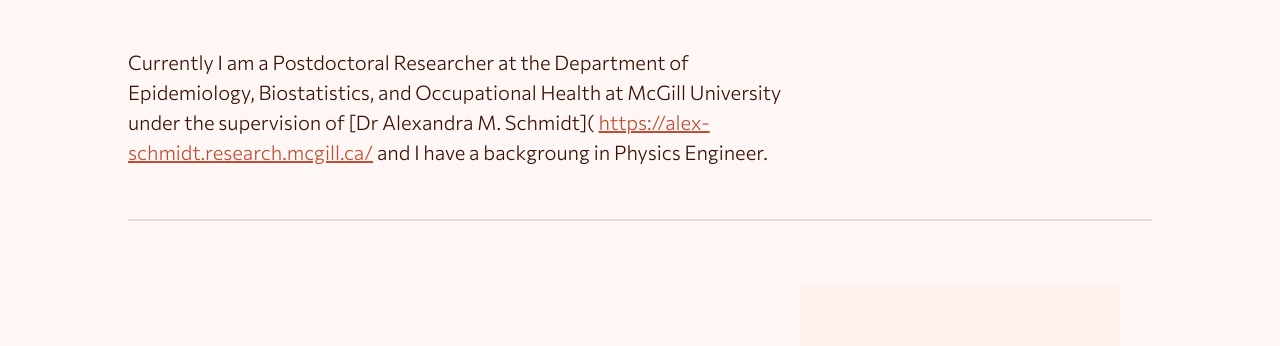
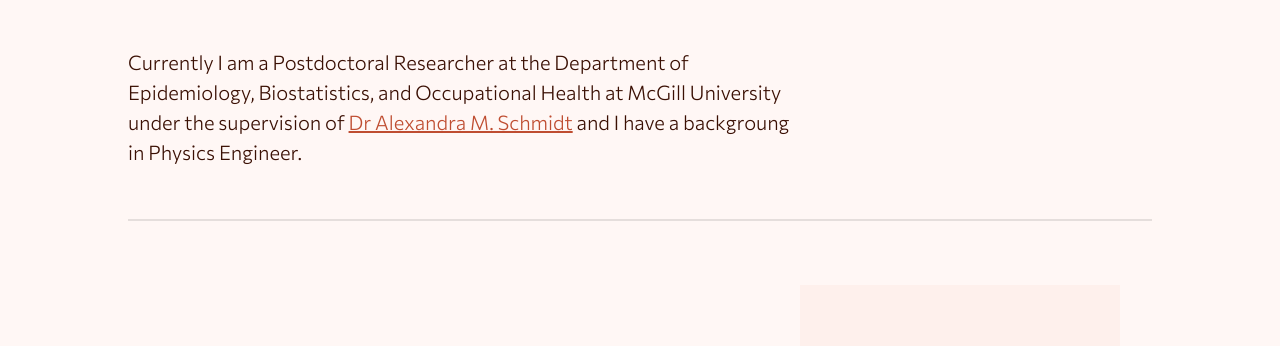
Before and after one commit to SaraZM/SaraZM, a plain HTML site: page public/about/index.html in a window 1280 px wide. Shown: the part 278-624 px from the top of the page. Drawn offline with nearby package versions, Linux system fonts and the light colour scheme; a web font is replaced by a local one.

Commit message:
deleted a parenthesis

```diff
--- a/public/about/index.html
+++ b/public/about/index.html
@@ -110,8 +110,8 @@
       <h1 class="f2 f1-m f-headline-l fw5-ns mv4 lh-solid tracked-tight-ns db">Hi, there!</h1>
 
         <div class="pt2 f4 measure-wide lh-copy dib"><!-- this is a subheadline -->
-<p>Currently I am a Postdoctoral Researcher at the Department of Epidemiology, Biostatistics, and Occupational Health at McGill University under the supervision of [Dr Alexandra M. Schmidt](
-<a href="https://alex-schmidt.research.mcgill.ca/" target="_blank" rel="noopener">https://alex-schmidt.research.mcgill.ca/</a> and I have a backgroung in Physics Engineer.</div>
+<p>Currently I am a Postdoctoral Researcher at the Department of Epidemiology, Biostatistics, and Occupational Health at McGill University under the supervision of
+<a href="https://alex-schmidt.research.mcgill.ca/" target="_blank" rel="noopener">Dr Alexandra M. Schmidt</a> and I have a backgroung in Physics Engineer.</div>
 
       </header>
 
```
